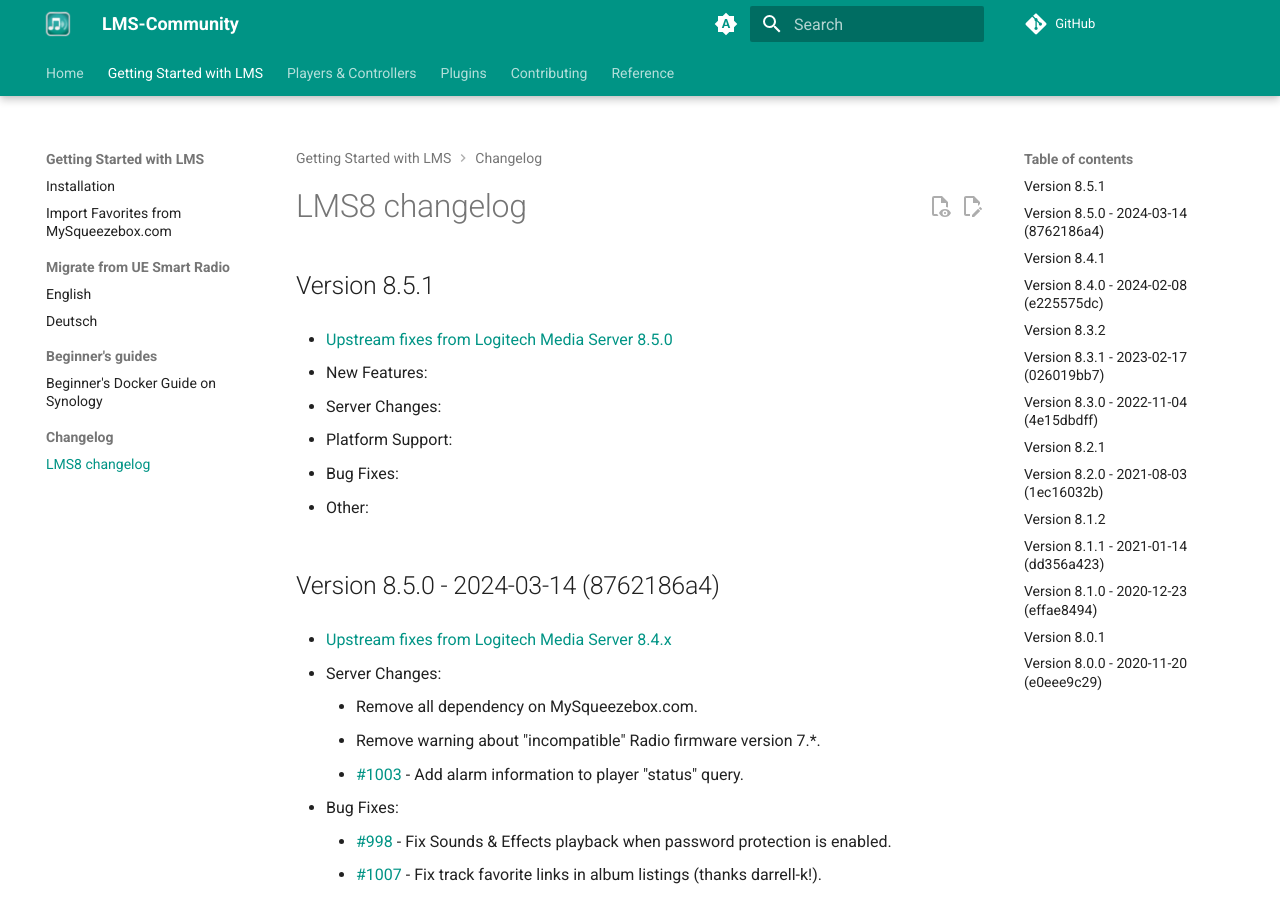
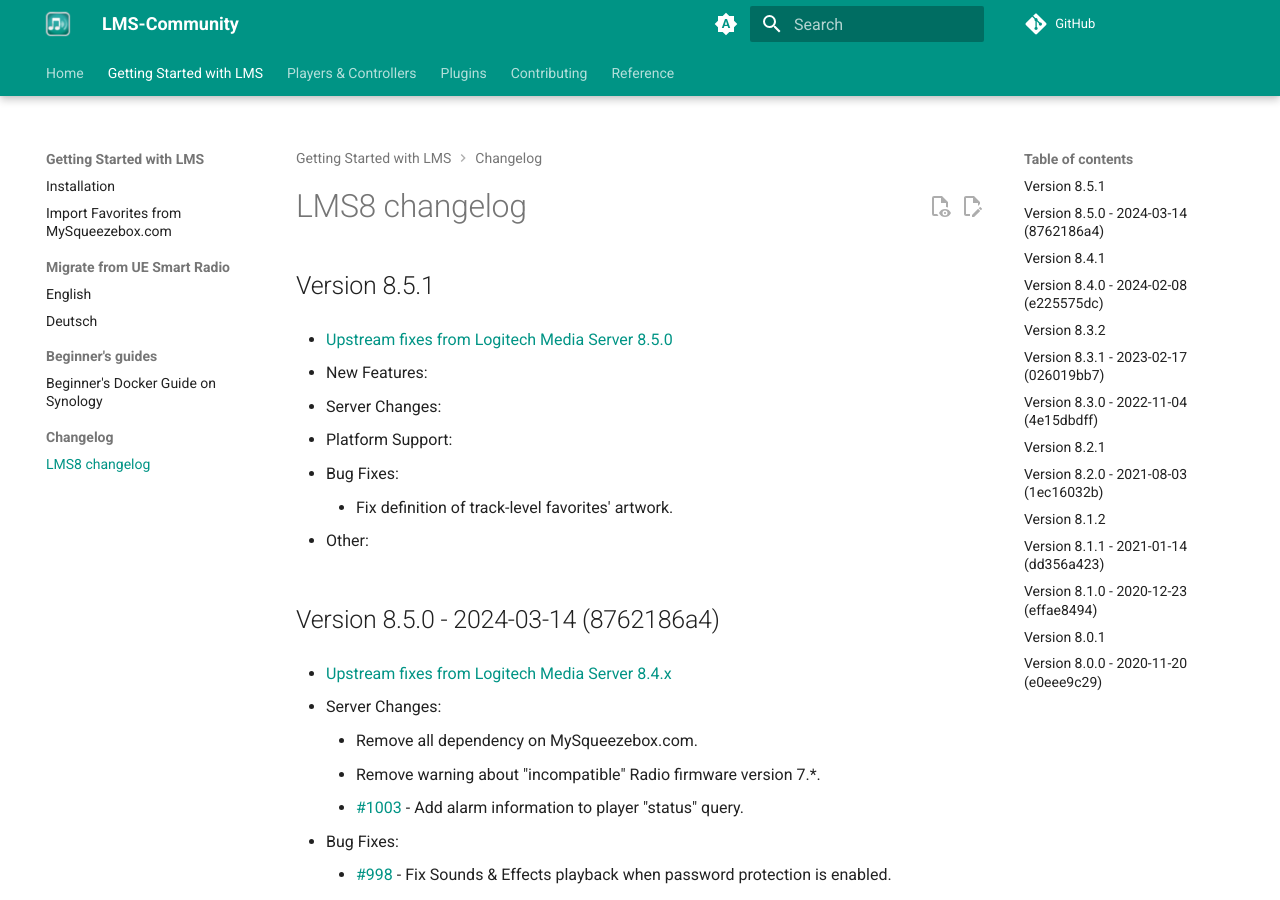
Before and after one commit to LMS-Community/lms-community.github.io, an MkDocs documentation site: the page built from docs/getting-started/changelog-lms8.md, in a window 1280 px wide and 900 px high. Built offline with MkDocs 1.6.1 and Material for MkDocs 9.7.7, drawn with Linux system fonts in a browser that asks for light colours; comment, search, counter and statistics services are not loaded.

```diff
--- a/docs/getting-started/changelog-lms8.md
+++ b/docs/getting-started/changelog-lms8.md
@@ -9,6 +9,8 @@
 - Platform Support:
 
 - Bug Fixes:
+
+	- Fix definition of track-level favorites' artwork.
 
 - Other:
 
```
